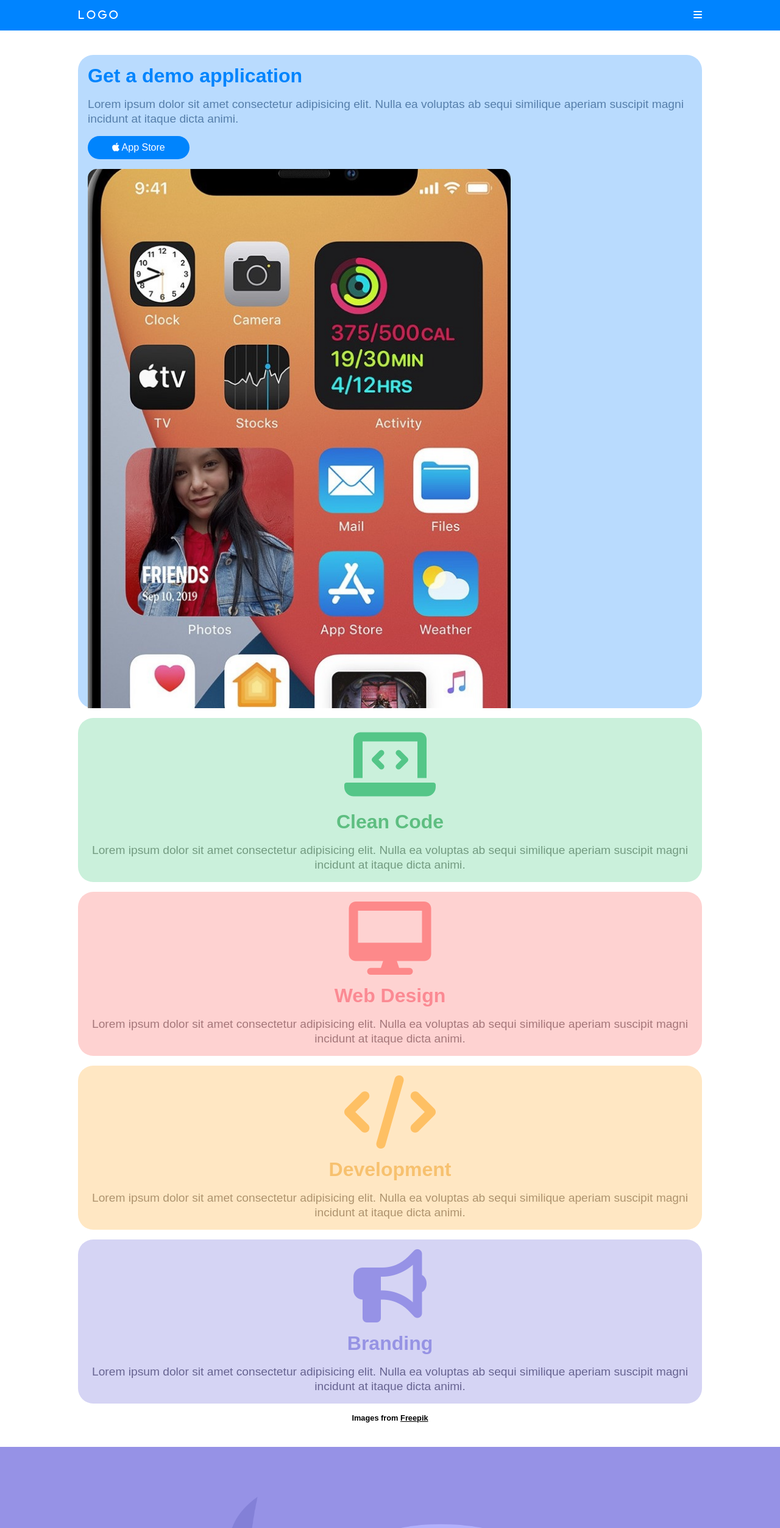
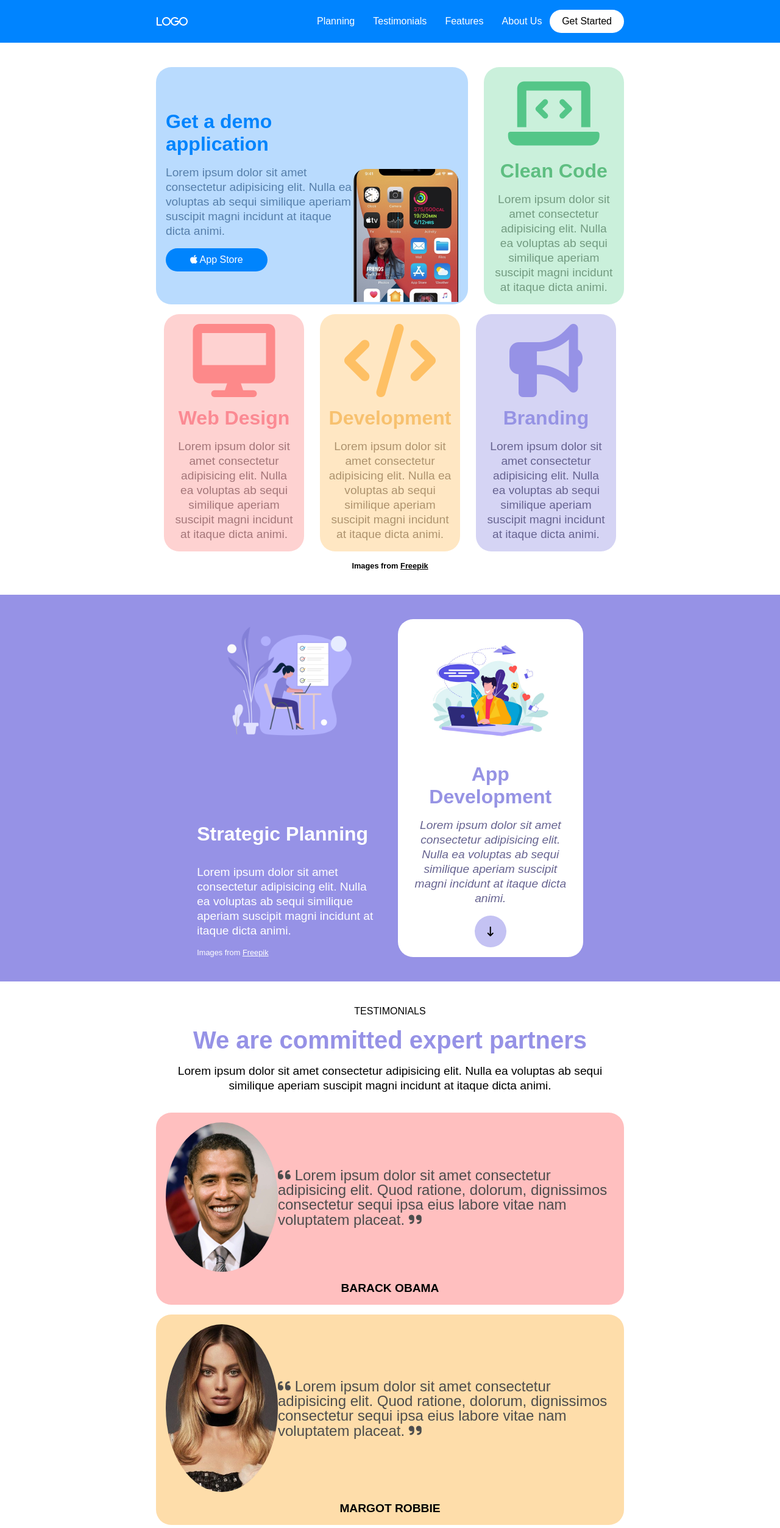
Before and after one commit to LorenzoAriatta/html-css-responsive-flex-layout, a plain HTML site: page index.html in a window 1280 px wide. Shown: the top 2505 px of the page at 61% size. Drawn offline with Linux system fonts and the light colour scheme.

Commit message:
continuare con parte testimonial

```diff
--- a/css/mediaquery.css
+++ b/css/mediaquery.css
@@ -1,3 +1,185 @@
-@media screen and (min-wihdth:820px) {
+@media screen and (min-width:820px) {
+    .container {
+        display: flex;
+        flex-direction: row;
+        justify-content: center;
+        flex-wrap: wrap;
+        column-gap: 2vw;
+    }
 
+    .content-demo {
+        flex-grow: 1;
+        width: calc(100% / 2 - 2vw);
+    }
+
+    .content-code, .content-web, .content-dev, .content-branding {
+        width: calc(100% / 3 - 2vw);
+    }
+
+    .txt-testimonials h1 {
+        font-size: 2.5rem;
+    }
+
+    .txt-testimonials p {
+        font-size: 1.2rem;
+    }
+
+    .content-obama {
+        display: flex;
+        flex-direction: row;
+        flex-wrap: wrap;
+    }
+
+    .content-obama img {
+        width: 25%;
+    }
+
+    .content-obama p {
+        width: 75%;
+        font-size: 1.5rem;
+        text-align: left;
+    }
+
+    .content-obama h2 {
+        width: 100%;
+    }
+
+    .content-margot {
+        display: flex;
+        flex-direction: row;
+        flex-wrap: wrap;
+    }
+
+    .content-margot img {
+        width: 25%;
+    }
+
+    .content-margot p {
+        width: 75%;
+        font-size: 1.5rem;
+        text-align: left;
+    }
+
+    .content-margot h2 {
+        width: 100%;
+    }
+
+    .content-bender {
+        display: flex;
+        flex-direction: row;
+        flex-wrap: wrap;
+    }
+
+    .content-bender img {
+        width: 25%;
+    }
+
+    .content-bender p {
+        width: 75%;
+        font-size: 1.5rem;
+        text-align: left;
+    }
+
+    .content-bender h2 {
+        width: 100%;
+    }
+
+    .content-benefit {
+        width: calc(100% / 2 - 2vw);
+    }
+
+    .txt-aboutus {
+        display: flex;
+        flex-direction: row;
+    }
+
+    .testo-about {
+        width: 60%;
+        padding: 0 2vw;
+    }
+
+    .quote {
+        width: 40%;
+        padding: 0 2vw;
+    }
+
+    .call-to-action {
+        display: flex;
+        flex-direction: column;
+        justify-content: center;
+    }
+
+    .call-to-action h2 {
+        font-size: 2.5rem;
+    }
+
+    .call-to-action h1 {
+        font-size: 6rem;
+    }
+
+    .call-to-action p {
+        font-size: 1.1rem;
+    }
+
+    .get-started-btn {
+        font-size: 1.2rem;
+    }
 }
+
+@media screen and (min-width: 1200px) {
+    .container {
+        width: 60%;
+        display: flex;
+        flex-direction: row;
+        justify-content: center;
+        flex-wrap: wrap;
+        column-gap: 2vw;
+    }
+
+    .menu li {
+        display: inline-block;
+    }
+
+    .menu li a {
+        display: inline-block;
+    }
+
+    .button {
+        display: inline-block;
+    }
+
+    .menu i {
+        display: none;
+    }
+
+    .content-demo {
+        display: flex;
+        flex-direction: row;
+    }
+
+    #iphone {
+        width: 100%;
+    }
+
+    .img-iphone {
+        align-self: flex-end;
+    }
+
+    .text-blu {
+        width: 100%;
+    }
+
+    .strategic {
+        width: calc(100% / 2 - 10vh);
+        display: flex;
+        flex-direction: column;
+        justify-content: space-between;
+        align-items: center;
+    }
+
+    .app-dev {
+        width: calc(100% / 2 - 10vh);
+        display: flex;
+        flex-direction: column;
+    }
+}
--- a/css/style.css
+++ b/css/style.css
@@ -8,24 +8,24 @@
     font-family: sans-serif;
 }
 
-/* ----- UTILITY ----- */
-.flex {
-    display: flex;
-}
-
-.flex-col {
-    display: flex;
-    flex-direction: column;
-}
-
-
 /* ----- HEADER ----- */
 header {
     background-color: #0084ff;
     color: white;
 }
 
+.logo {
+    display: flex;
+    align-items: center;
+}
+
+.menu {
+    display: flex;
+    align-items: center;
+}
+
 .menu li {
+    margin: 0 1vw;
     list-style-type: none;
     color: white;
     display: inline;
@@ -33,13 +33,16 @@
 }
 
 .menu li a {
+    color: white;
+    font-weight: 500;
     text-decoration: none;
     display: none;
 }
 
 
 .container-header {
-    width: 80%;
+    display: flex;
+    width: 60%;
     margin: 0 auto;
     justify-content: space-between;
     padding: 2vh 0;
@@ -56,6 +59,8 @@
 
 /* ----- PRIMA SECTION ----- */
 .container {
+    display: flex;
+    flex-direction: column;
     width: 80%;
     margin: 0 auto;
     text-align: center;
@@ -65,11 +70,18 @@
 
 /* BLU */
 .content-demo {
+    display: flex;
+    flex-direction: column;
     background-color: #b9dbfe;
     border-radius: 25px;
     padding: 2vh 2vh 0;
     align-items: center;
     row-gap: 2vh;
+}
+
+.text-blu {
+    display: flex;
+    flex-direction: column;
 }
 
 .txt h1 {
@@ -81,7 +93,7 @@
 
 .txt p {
     font-size: 1.2rem;
-    margin-top: 2vh;
+    margin: 2vh 0;
     color: #567fab;
     line-height: 3vh;
     text-align: left;
@@ -97,15 +109,17 @@
 }
 
 #iphone {
-    width: 70%;
+    width: 60%;
     filter: saturate(0.8);
-    border-top-left-radius: 15px;
-    border-top-right-radius: 15px;
+    border-top-left-radius: 20px;
+    border-top-right-radius: 20px;
     align-self: flex-start;
 }
 
 /* VERDE */
 .content-code {
+    display: flex;
+    flex-direction: column;
     background-color: #caf0db;
     border-radius: 25px;
     padding: 2vh;
@@ -133,6 +147,8 @@
 
 /* ROSSO */
 .content-web {
+    display: flex;
+    flex-direction: column;
     background-color: #fed2d1;
     border-radius: 25px;
     padding: 2vh;
@@ -160,6 +176,8 @@
 
 /* ARANCIONE */
 .content-dev {
+    display: flex;
+    flex-direction: column;
     background-color: #ffe7c3;
     border-radius: 25px;
     padding: 2vh;
@@ -191,6 +209,8 @@
 
 /* VIOLET */
 .content-branding {
+    display: flex;
+    flex-direction: column;
     background-color: #d5d4f4;
     border-radius: 25px;
     padding: 2vh;
@@ -231,6 +251,9 @@
 
 /* ----- SECONDA SECTION ----- */
 .section-large {
+    display: flex;
+    flex-direction: column;
+    justify-content: center;
     background-color: #9692e6;
 }
 
@@ -265,6 +288,8 @@
 }
 
 .content-app-dev {
+    display: flex;
+    flex-direction: column;
     background-color: white;
     border-radius: 25px;
     padding: 2vh;
@@ -299,6 +324,8 @@
     margin: 2vh 0;
 }
 .content-obama {
+    display: flex;
+    flex-direction: column;
     background-color: #ffbfbf;
     border-radius: 25px;
     padding: 2vh;
@@ -317,11 +344,13 @@
 }
 
 .potrait {
-    width: 50%;
+    width: 200px;
     border-radius: 50%;
 }
 
 .content-margot {
+    display: flex;
+    flex-direction: column;
     background-color: #feddaa;
     border-radius: 25px;
     padding: 2vh;
@@ -345,6 +374,8 @@
 }
 
 .content-bender {
+    display: flex;
+    flex-direction: column;
     background-color: #b2e9ca;
     border-radius: 25px;
     padding: 2vh;
@@ -368,12 +399,17 @@
 }
 
 /* ----- QUARTA SECTION ----- */
+.txt-benefit {
+    align-self: center;
+}
 .txt-benefit h1{
     color: white;
     font-size: 2rem;
 }
 
 .content-benefit {
+    display: flex;
+    flex-direction: column;
     background-color: white;
     border-radius: 25px;
     padding: 2vh;
@@ -471,10 +507,11 @@
 
 .get-started-btn {
     color: #9692e6;
+    font-weight: 600;
     text-decoration: none;
     border-radius: 25px;
     background-color: white;
-    padding: 10px 40px;
+    padding: 20px 70px;
 }
 
 #terms {
--- a/index.html
+++ b/index.html
@@ -53,24 +53,29 @@
     <section>
 
 
-        <div class="container flex-col">
+        <div class="container">
 
 
-            <div class="content-demo flex-col">
+            <div class="content-demo">
 
+                <div>
+                    <div class="text-blu">
                         <div class="txt">
                             <h1>Get a demo application</h1>
-                    <p>Lorem ipsum dolor sit amet consectetur adipisicing elit. Nulla ea voluptas ab sequi similique
+                            <p>Lorem ipsum dolor sit amet consectetur adipisicing elit. Nulla ea voluptas ab sequi
+                                similique
                                 aperiam suscipit magni incidunt at itaque dicta animi.</p>
                         </div>
 
                         <a id="appstore-btn" href="#"><i class="fa-brands fa-apple"></i> App Store</a>
+                    </div>
+                </div>
 
-                <img id="iphone" src="img/phone.png" alt="phone">
+                <div class="img-iphone"><img id="iphone" src="img/phone.png" alt="phone"></div>
 
             </div>
 
-            <div class="content-code flex-col">
+            <div class="content-code">
 
                 <i class="fa-solid fa-laptop-code"></i>
 
@@ -82,7 +87,7 @@
 
             </div>
 
-            <div class="content-web flex-col">
+            <div class="content-web">
 
                 <i class="fa-solid fa-desktop"></i>
 
@@ -94,7 +99,7 @@
 
             </div>
 
-            <div class="content-dev flex-col">
+            <div class="content-dev">
 
                 <i class="fa-solid fa-code"></i>
 
@@ -106,7 +111,7 @@
 
             </div>
 
-            <div class="content-branding flex-col">
+            <div class="content-branding">
 
                 <i class="fa-solid fa-bullhorn"></i>
 
@@ -130,8 +135,9 @@
     <section class="section-large">
 
 
-        <div class="container flex-col">
+        <div class="container">
 
+            <div class="strategic">
                 <img class="img-notebook" src="img/girlnotebook.png" alt="girlnotebook">
 
                 <div class="txt-planning">
@@ -141,19 +147,23 @@
 
                     <h2 class="freepik">Images from <a href="#">Freepik</a></h2>
                 </div>
+            </div>
 
-            <div class="content-app-dev flex-col">
+            <div class="app-dev">
+                <div class="content-app-dev">
 
                     <img src="img/guynotebook.jpg" alt="guynotebook">
 
                     <div class="txt-branding">
                         <h1>App Development</h1>
-                    <p><em>Lorem ipsum dolor sit amet consectetur adipisicing elit. Nulla ea voluptas ab sequi similique
+                        <p><em>Lorem ipsum dolor sit amet consectetur adipisicing elit. Nulla ea voluptas ab sequi
+                                similique
                                 aperiam suscipit magni incidunt at itaque dicta animi.</em></p>
                     </div>
 
                     <i class="fa-solid fa-arrow-down-long"></i>
 
+                </div>
             </div>
 
         </div>
@@ -166,7 +176,7 @@
     <section>
 
 
-        <div class="container flex-col">
+        <div class="container">
 
             <div class="txt-testimonials">
                 <h2>TESTIMONIALS</h2>
@@ -175,7 +185,7 @@
                     aperiam suscipit magni incidunt at itaque dicta animi.</p>
             </div>
 
-            <div class="content-obama flex-col">
+            <div class="content-obama">
 
 
                 <img class="potrait" src="img/Barack_Obama.jpg" alt="Barack_Obama">
@@ -187,7 +197,7 @@
 
             </div>
 
-            <div class="content-margot flex-col">
+            <div class="content-margot">
 
 
                 <img class="potrait" src="img/margot-robbie.jpg" alt="margot-robbie">
@@ -199,7 +209,7 @@
 
             </div>
 
-            <div class="content-bender flex-col">
+            <div class="content-bender">
 
 
                 <img class="potrait" src="img/bender.jpg" alt="margot-robbie">
@@ -222,15 +232,14 @@
     <!-- inizio quarta section -->
     <section class="section-large">
 
-
-        <div class="container flex-col">
-
-
-            <div class="txt-benefit">
+        <div class="txt-benefit container">
             <h1>Benefits of working with us</h1>
         </div>
 
-            <div class="content-benefit flex-col">
+        <div class="container">
+
+
+            <div class="content-benefit">
 
                 <div class="numbers">
                     <i class="fa-solid fa-0"></i>
@@ -247,7 +256,7 @@
 
             </div>
 
-            <div class="content-benefit flex-col">
+            <div class="content-benefit">
 
                 <div class="numbers">
                     <i class="fa-solid fa-0"></i>
@@ -264,7 +273,7 @@
 
             </div>
 
-            <div class="content-benefit flex-col">
+            <div class="content-benefit">
 
                 <div class="numbers">
                     <i class="fa-solid fa-0"></i>
@@ -281,7 +290,7 @@
 
             </div>
 
-            <div class="content-benefit flex-col">
+            <div class="content-benefit">
 
                 <div class="numbers">
                     <i class="fa-solid fa-0"></i>
@@ -298,7 +307,7 @@
 
             </div>
 
-            <div class="content-benefit flex-col">
+            <div class="content-benefit">
 
                 <div class="numbers">
                     <i class="fa-solid fa-0"></i>
@@ -315,7 +324,7 @@
 
             </div>
 
-            <div class="content-benefit flex-col">
+            <div class="content-benefit">
 
                 <div class="numbers">
                     <i class="fa-solid fa-0"></i>
@@ -343,31 +352,38 @@
     <section>
 
 
-        <div class="container flex-col">
+        <div class="container">
 
             <div class="txt-aboutus">
 
 
+                <div class="testo-about">
                     <h1>About Us</h1>
 
                     <p>Lorem ipsum dolor sit, amet consectetur adipisicing elit. Minus, magnam aliquam dolores rerum
-                    eligendi nam in quod sapiente excepturi doloribus doloremque sequi nulla tempora incidunt. Laborum,
+                        eligendi nam in quod sapiente excepturi doloribus doloremque sequi nulla tempora incidunt.
+                        Laborum,
                         non. Assumenda, consequuntur iusto!
                         Reprehenderit ad maxime ipsa eligendi consectetur minima illum! Deleniti magnam placeat sapiente
-                    dolore, harum nisi impedit expedita, ea eaque iste, similique vel sint rem soluta quod eius quae?
+                        dolore, harum nisi impedit expedita, ea eaque iste, similique vel sint rem soluta quod eius
+                        quae?
                         Maiores, saepe.</p>
 
                     <p>Lorem ipsum dolor sit amet consectetur adipisicing elit. Laboriosam id, sed voluptatem magnam
-                    temporibus architecto nostrum possimus ipsum molestiae, sit deserunt! Atque veniam nemo, adipisci
+                        temporibus architecto nostrum possimus ipsum molestiae, sit deserunt! Atque veniam nemo,
+                        adipisci
                         repellendus officia pariatur ipsa et!</p>
 
                     <h2 class="freepik">Images from <a href="#">Freepik</a></h2>
+                </div>
 
+                <div class="quote">
                     <img class="potrait" src="img/slash.jpg" alt="slash">
 
                     <h3>I help companies tincidunt tortor aliquam nulla facilisi cras fermentum odio.</h3>
 
                     <a class="linkedin-btn" href="#"><i class="fa-brands fa-linkedin"></i> Find me on LinkedIn</a>
+                </div>
 
             </div>
 
@@ -382,7 +398,7 @@
     <section>
 
 
-        <div class="section-large flex-col">
+        <div class="section-large">
 
             <div class="call-to-action container">
 
@@ -394,9 +410,11 @@
 
                 <p>Lorem ipsum, dolor sit amet consectetur adipisicing elit. Nulla consequatur expedita vitae totam
                     dolorum
-                    quisquam sapiente labore odit tempore a fugiat.</p>
+                    quisquam sapiente labore odit tempore a fugiat.
+                </p>
 
-                <a class="get-started-btn" href="#">Get Started</a>
+
+                <div><a class="get-started-btn" href="#">Get Started</a></div>
 
                 <p id="terms">Copyright 2021 nicepage.com - <a href="#">Terms of Service</a> - <a href="#">Privacy
                         Policy</a></p>
```
Lines whose indentation alone changed are shown as unchanged.
